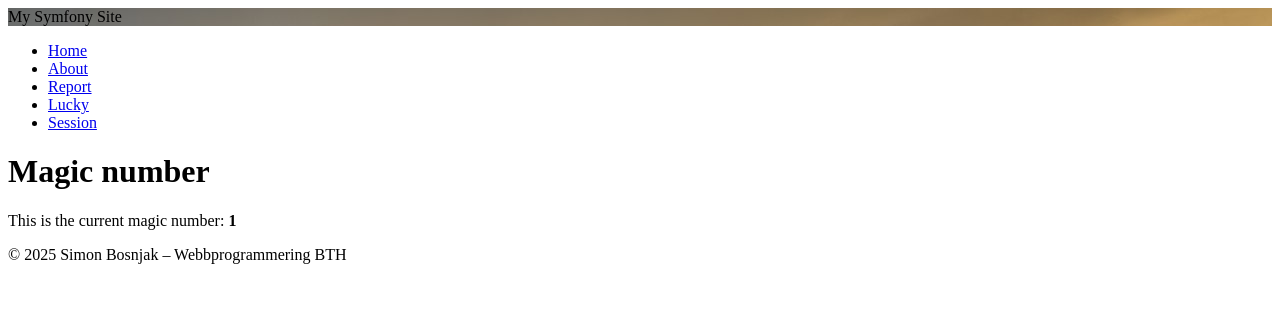
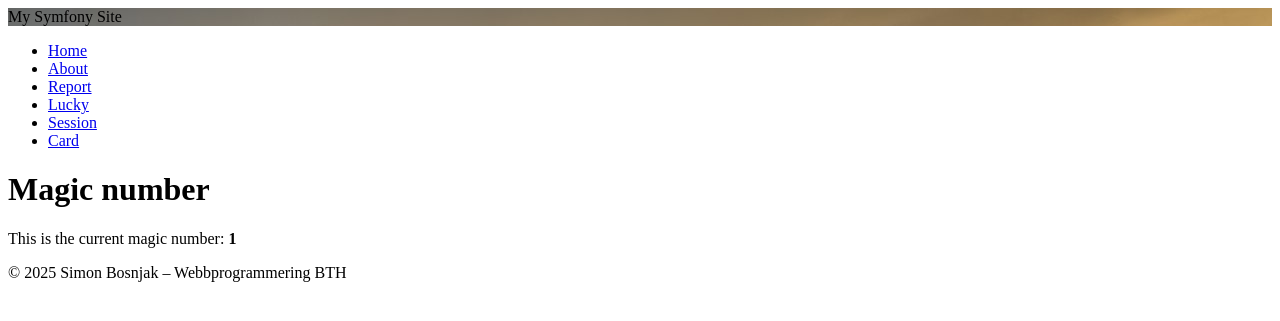
Before and after one commit to simonking99/mvc, a Symfony app: template templates/lucky.html.twig in a window 1280 px wide. Shown: the top 321 px of the page. Run offline with Twig, Linux system fonts and the light colour scheme; the template is opened without the code that fills it: most values are stand-ins (such as "Sample title", 1, 10 or a date in 2020); some libraries are stand-ins or nearby versions.

Commit message:
Updated base template with card link in navbar

```diff
--- a/templates/base.html.twig
+++ b/templates/base.html.twig
@@ -26,6 +26,8 @@
                 <li><a href="{{ path('report') }}">Report</a></li>
                 <li><a href="{{ path('lucky') }}">Lucky</a></li>
                 <li><a href="{{ path('session') }}">Session</a></li>
+                <li><a href="{{ path('card') }}">Card</a></li>
+
 
             </ul>
         </nav>
```
